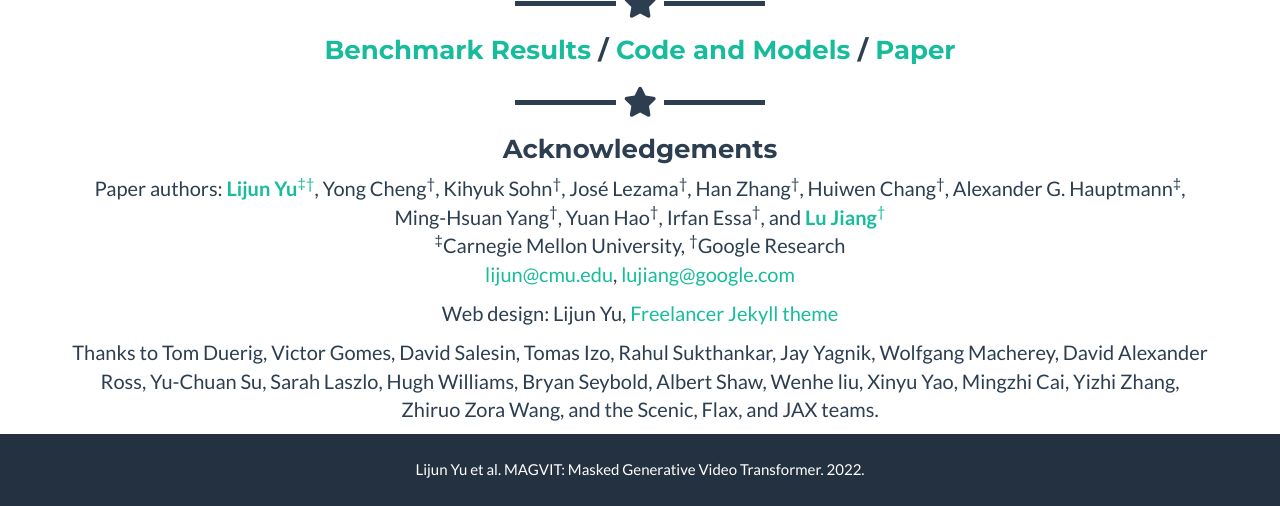
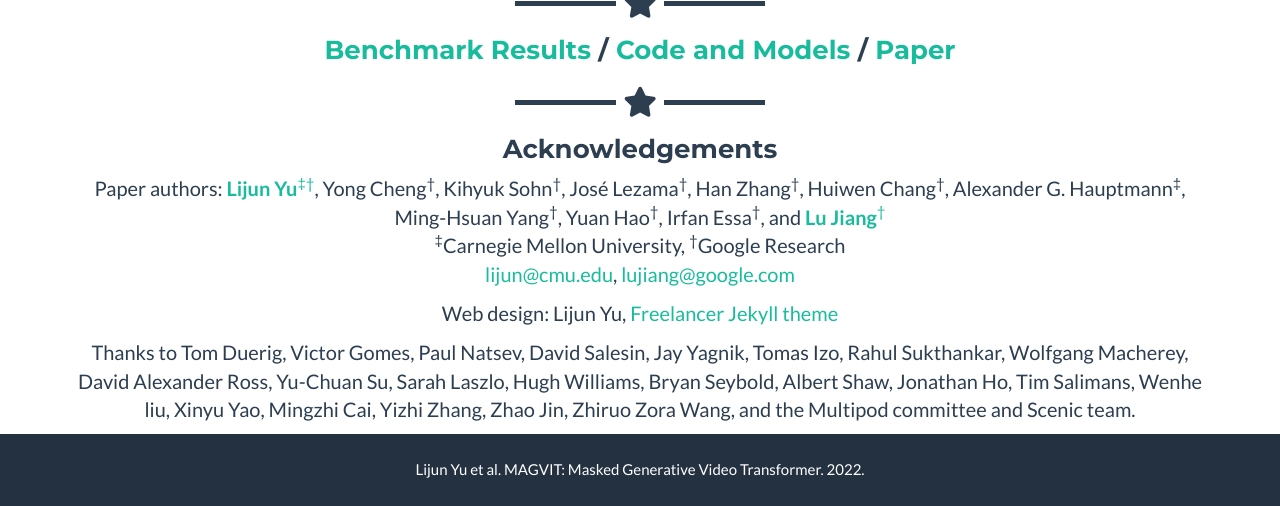
Before and after one commit to MAGVIT/magvit.github.io, a Jekyll site: the page built from index.html, in a window 1280 px wide and 900 px high, scrolled down 2243 px, cut to the strip 394-900 px from the top of the window. Built offline with Jekyll 4.4.1, drawn with Linux system fonts in a browser that asks for light colours.

Commit message:
update ack

```diff
--- a/_includes/acknowledgement.html
+++ b/_includes/acknowledgement.html
@@ -11,7 +11,7 @@
             <sup>‡</sup>Carnegie Mellon University, <sup>†</sup>Google Research<br>
             <a href="mailto:lijun@cmu.edu">lijun@cmu.edu</a>, <a href="mailto:lujiang@google.com">lujiang@google.com</a></p>
           <p>Web design: Lijun Yu, <a href="https://github.com/jeromelachaud/freelancer-theme">Freelancer Jekyll theme</a></p>
-          <p>Thanks to Tom Duerig, Victor Gomes, David Salesin, Tomas Izo, Rahul Sukthankar, Jay Yagnik, Wolfgang Macherey, David Alexander Ross, Yu-Chuan Su, Sarah Laszlo, Hugh Williams, Bryan Seybold, Albert Shaw, Wenhe liu, Xinyu Yao, Mingzhi Cai, Yizhi Zhang, Zhiruo Zora Wang, and the Scenic, Flax, and JAX teams.</p>
+          <p>Thanks to Tom Duerig, Victor Gomes, Paul Natsev, David Salesin, Jay Yagnik, Tomas Izo, Rahul Sukthankar, Wolfgang Macherey, David Alexander Ross, Yu-Chuan Su, Sarah Laszlo, Hugh Williams, Bryan Seybold, Albert Shaw, Jonathan Ho, Tim Salimans, Wenhe liu, Xinyu Yao, Mingzhi Cai, Yizhi Zhang, Zhao Jin, Zhiruo Zora Wang, and the Multipod committee and Scenic team.</p>
           <!--strip anonymous end-->
         </div>
       </div>
```
